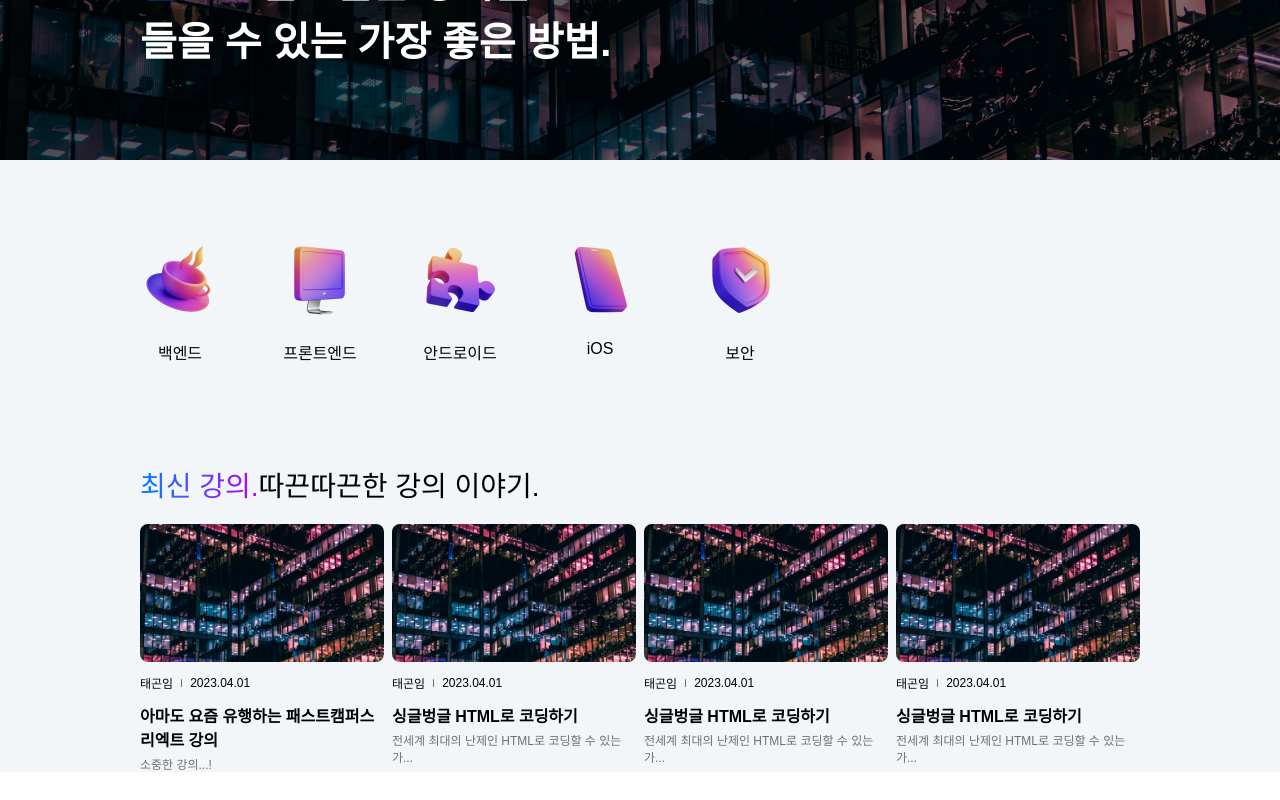
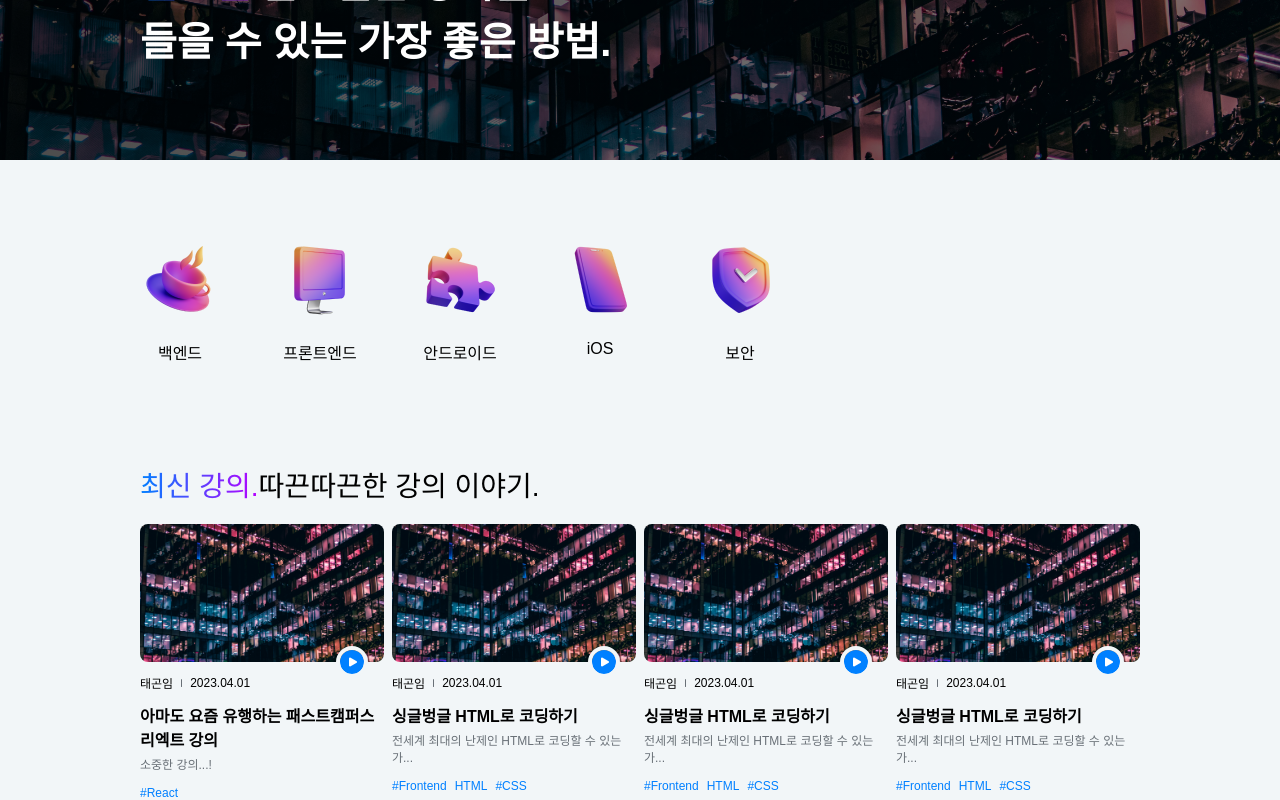
Before and after one commit to info-dsm/Info-learn_FrontEnd_V1, a React (Create React App) app: page / in a window 1280 px wide. Shown: the part 190-990 px from the top of the page. Before the commit the page ends 962 px from the top, so only its background shows below. Built offline with nearby package versions, Linux system fonts and the light colour scheme.

Commit message:
Update Post Component

```diff
--- a/src/components/Post.tsx
+++ b/src/components/Post.tsx
@@ -2,6 +2,9 @@ import styled from "styled-components";
 import {Text} from "./text";
 import {Colors} from "../styles/theme/color";
 import React from "react";
+import triangle from "../assets/Triangle.png";
+import more from "../assets/more-2-line.png";
+import heart from "../assets/heart-line.png";
 
 interface postProps {
     img: string;
@@ -10,12 +13,16 @@ interface postProps {
     title: string;
     subTitle: string;
     tag: string[];
+    isLecture?: boolean;
 }
 
-export const Post = ({img, name, date, title, subTitle, tag}: postProps) => {
+export const Post = ({img, name, date, title, subTitle, tag, isLecture}: postProps) => {
     return (
         <PostBody>
-            <Img src={img}/>
+            <UpDiv className="upDiv">
+                {isLecture ? <PlayCircle><Triangle src={triangle}/></PlayCircle> : null}
+                <Img src={img}/>
+            </UpDiv>
             <InfoDiv>
                 <Text font="Body4">{name}</Text>
                 <div style={{width: "1px", height: "8px", backgroundColor: Colors["Gray500"], borderRadius: "1px"}}></div>
@@ -25,10 +32,60 @@ export const Post = ({img, name, date, title, subTitle, tag}: postProps) => {
                 <Text font="Body1">{title}</Text>
                 <Text font="Body4" color={Colors["Gray500"]}>{subTitle}</Text>
             </TitleDiv>
+            <BottomDiv>
+                <TagDiv>
+                    {tag.map((data, index) => <Text key={index} color={Colors["FPrimary500"]} font="Body4">{data}</Text>)}
+                </TagDiv>
+                <Icon src={heart}/>
+                <Icon src={more}/>
+            </BottomDiv>
         </PostBody>
     )
 }
 
+const UpDiv = styled.div`
+  height: 138px;
+  border-radius: 8px;
+  width: 100%;
+  position: relative;
+  transition: 0.2s;
+`
+const Icon = styled.img`
+  height: 16px;
+  opacity: 0;
+`
+const TagDiv = styled.div`
+  display: flex;
+  gap: 8px;
+  flex-wrap: wrap;
+  height: fit-content;
+  width: 100%;
+`
+const BottomDiv = styled.div`
+  height: fit-content;
+  width: 100%;
+  display: flex;
+  justify-content: space-between;
+  align-items: flex-end;
+  gap: 8px;
+`
+const Triangle = styled.img`
+  height: 12px;
+  width: 12px;
+`
+const PlayCircle = styled.div`
+  display: flex;
+  justify-content: center;
+  align-items: center;
+  border-radius: 100%;
+  height: 24px;
+  width: 24px;
+  outline: ${Colors["Gray100"]} 4px solid;
+  background-color: ${Colors["FPrimary500"]};
+  position: absolute;
+  top: 126px;
+  right: 20px;
+`
 const TitleDiv = styled.div`
   display: flex;
   flex-direction: column;
@@ -52,4 +109,11 @@ const PostBody = styled.div`
   display: flex;
   flex-direction: column;
   gap: 12px;
+  position: relative;
+  cursor: pointer;
+
+  &:hover .upDiv {
+    transform: translateY(-8px);
+    box-shadow: rgba(0, 0, 0, 0.12) 0 16px 16px;
+  }
 `
--- a/src/pages/Main.tsx
+++ b/src/pages/Main.tsx
@@ -28,7 +28,10 @@ const Main = () => {
         <>
             <TextDiv>
                 <DefaultWidth>
-                    <FlexDiv wrap="wrap"><Text gradient={true}>인포런.</Text><Text>듣고싶은 강의를</Text></FlexDiv>
+                    <FlexDiv wrap="wrap">
+                        <Text gradient={true}>인포런.</Text>
+                        <Text>듣고싶은 강의를</Text>
+                    </FlexDiv>
                     <Text>들을 수 있는 가장 좋은 방법.</Text>
                 </DefaultWidth>
             </TextDiv>
@@ -41,10 +44,13 @@ const Main = () => {
                         </FlexDiv>
                     ))}
                 </FlexDiv>
-                <FlexDiv margin="100px 0 20px" wrap="wrap"><Text gradient={true} font="Title2">최신 강의.</Text><Text font="Title2">따끈따끈한 강의 이야기.</Text></FlexDiv>
+                <FlexDiv margin="100px 0 20px" wrap="wrap">
+                    <Text gradient={true} font="Title2">최신 강의.</Text>
+                    <Text font="Title2">따끈따끈한 강의 이야기.</Text>
+                </FlexDiv>
                 <PostDiv>
                     {newLecture.map((data, index) =>
-                        <Post img={data.imageUrl} name={data.writer} date={data.date} title={data.title} subTitle={data.subTitle} tag={data.tag} key={index}/>
+                        <Post isLecture={true} img={data.imageUrl} name={data.writer} date={data.date} title={data.title} subTitle={data.subTitle} tag={data.tag} key={index}/>
                     )}
                 </PostDiv>
             </Content>
```
Also changed, not shown: src/assets/Triangle.png (added).
